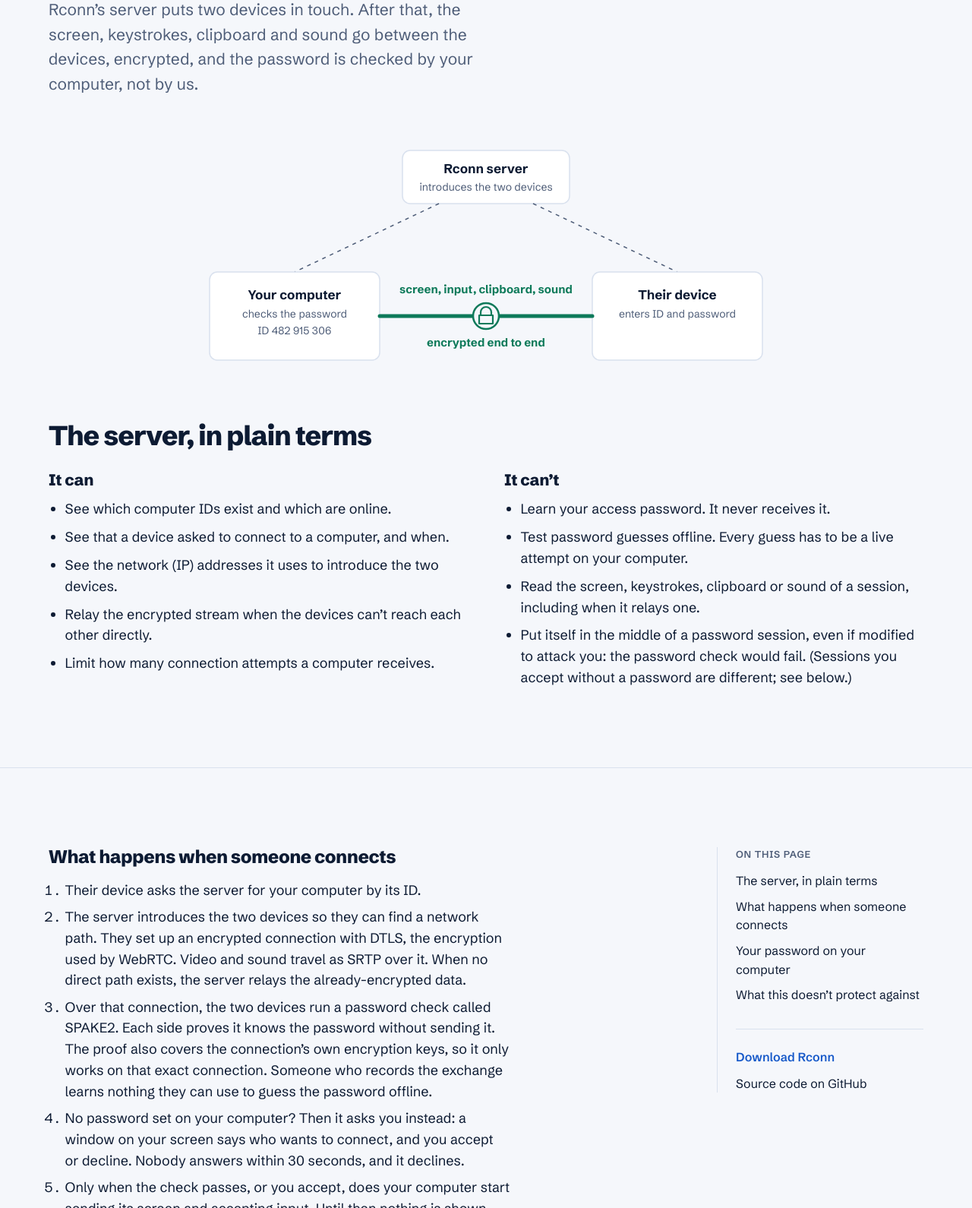
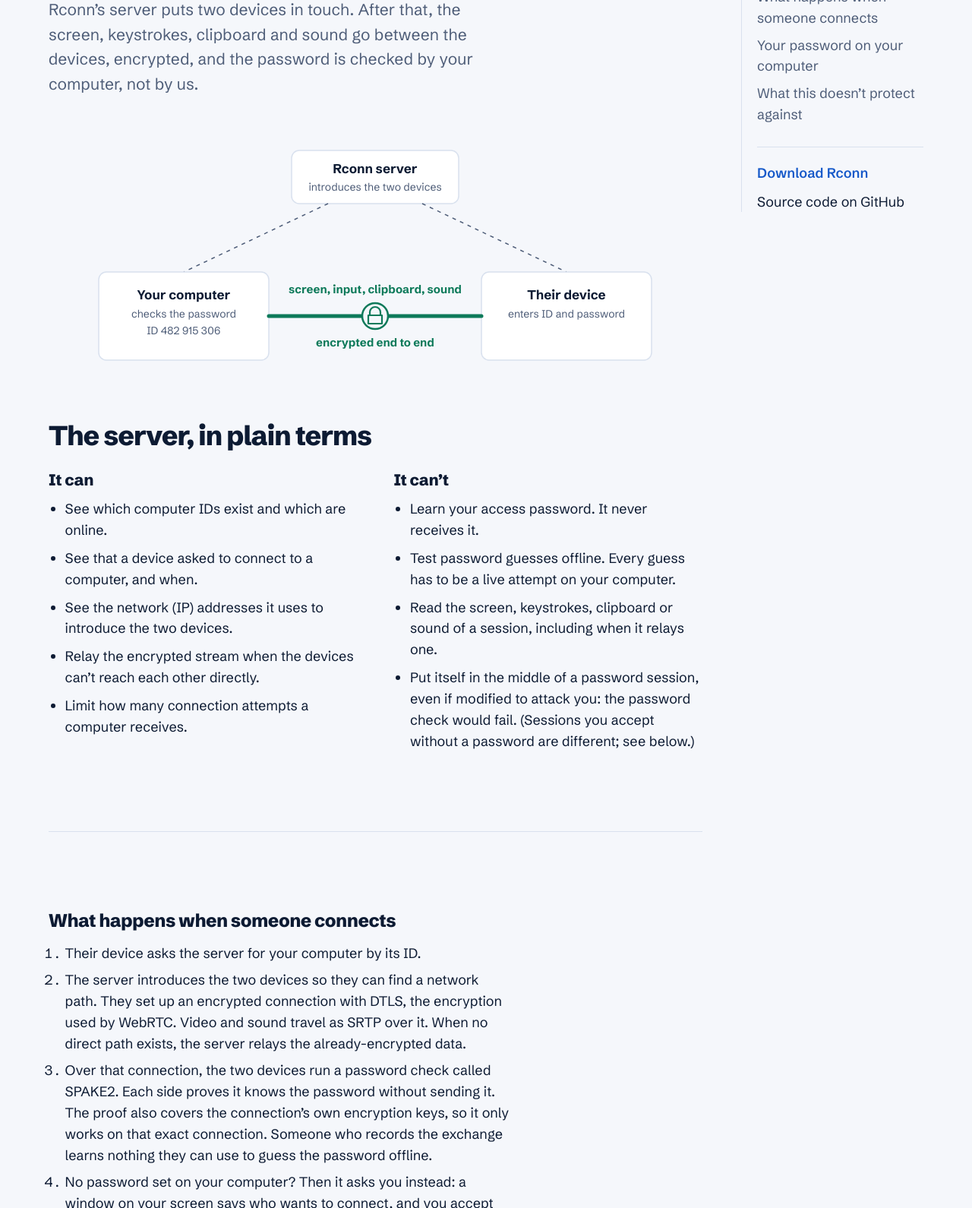
Before and after one commit to MagnetonLabs/rconn, an Astro site in the folder website/: page /security in a window 1280 px wide. Shown: the part 231-1821 px from the top of the page at 76% size. Built offline with nearby package versions, Linux system fonts and the light colour scheme; Astro itself is replaced by a stand-in of ours; a web font is replaced by a local one.

Commit message:
Website: 'On this page' rail spans the whole text page, starts level with the title, stays sticky and highlights the section being read; on narrow screens a collapsed list under the title

```diff
--- a/website/src/components/DocAside.astro
+++ b/website/src/components/DocAside.astro
@@ -1,19 +1,31 @@
 ---
-/** Wide screens: a sticky column beside the text with this page's sections and the
- *  next steps. Hidden on narrow screens, where the text uses the full width. */
+/** "On this page" for text pages. Wide screens: a sticky rail on the right, level with
+ *  the title, that highlights the section being read. Narrow screens: a collapsed list
+ *  under the title. Rendered by the layout around the whole page. */
 interface Props {
   sections: { id: string; label: string }[];
+  variant: 'rail' | 'inline';
 }
-const { sections } = Astro.props;
+const { sections, variant } = Astro.props;
+const list = sections.map((s) => ({ ...s, href: `#${s.id}` }));
 ---
 
-<aside class="doc-aside" aria-label="On this page">
-  <p class="doc-aside-title">On this page</p>
-  <ol>
-    {sections.map((s) => <li><a href={`#${s.id}`}>{s.label}</a></li>)}
-  </ol>
-  <div class="doc-aside-box">
-    <a class="doc-aside-cta" href="/download">Download Rconn</a>
-    <a href="https://github.com/MagnetonLabs/rconn">Source code on GitHub</a>
-  </div>
-</aside>
+{variant === 'rail' ? (
+  <aside class="toc-rail" aria-label="On this page">
+    <p class="toc-title">On this page</p>
+    <ol class="toc-list">
+      {list.map((s) => <li><a href={s.href} data-toc-link={s.id}>{s.label}</a></li>)}
+    </ol>
+    <div class="toc-more">
+      <a class="toc-cta" href="/download">Download Rconn</a>
+      <a href="https://github.com/MagnetonLabs/rconn">Source code on GitHub</a>
+    </div>
+  </aside>
+) : (
+  <details class="toc-inline wrap">
+    <summary>On this page</summary>
+    <ol class="toc-list">
+      {list.map((s) => <li><a href={s.href}>{s.label}</a></li>)}
+    </ol>
+  </details>
+)}
--- a/website/src/layouts/Base.astro
+++ b/website/src/layouts/Base.astro
@@ -4,15 +4,18 @@ import fontUrl from '@fontsource-variable/schibsted-grotesk/files/schibsted-grot
 import '../styles/global.css';
 import Header from '../components/Header.astro';
 import Footer from '../components/Footer.astro';
+import DocAside from '../components/DocAside.astro';
 
 interface Props {
   title: string;
   description: string;
   /** Keep drafts out of search results until they are reviewed. */
   noindex?: boolean;
+  /** Text pages: the sections listed under "On this page" (ids of their headings). */
+  toc?: { id: string; label: string }[];
 }
 
-const { title, description, noindex = false } = Astro.props;
+const { title, description, noindex = false, toc } = Astro.props;
 const canonical = new URL(Astro.url.pathname, Astro.site);
 const og = new URL('/og.png', Astro.site);
 const fullTitle = Astro.url.pathname === '/' ? title : `${title} | Rconn`;
@@ -51,8 +54,46 @@ const fullTitle = Astro.url.pathname === '/' ? title : `${title} | Rconn`;
     <a class="skip" href="#main">Skip to content</a>
     <Header />
     <main id="main">
-      <slot />
+      {toc ? (
+        <div class="doc-page">
+          <div class="doc-body">
+            <DocAside sections={toc} variant="inline" />
+            <slot />
+          </div>
+          <DocAside sections={toc} variant="rail" />
+        </div>
+      ) : (
+        <slot />
+      )}
     </main>
+    {toc && (
+      <script>
+        // Highlight the section being read: the last heading that has scrolled past the
+        // top third of the window.
+        const links = [...document.querySelectorAll<HTMLAnchorElement>('[data-toc-link]')];
+        const heads = links
+          .map((a) => document.getElementById(a.dataset.tocLink ?? ''))
+          .filter((h): h is HTMLElement => h !== null);
+        const mark = () => {
+          const line = window.innerHeight / 3;
+          let current = heads[0];
+          for (const h of heads) if (h.getBoundingClientRect().top <= line) current = h;
+          for (const a of links) {
+            if (a.dataset.tocLink === current?.id) a.setAttribute('aria-current', 'location');
+            else a.removeAttribute('aria-current');
+          }
+        };
+        let queued = false;
+        const onScroll = () => {
+          if (queued) return;
+          queued = true;
+          requestAnimationFrame(() => { queued = false; mark(); });
+        };
+        window.addEventListener('scroll', onScroll, { passive: true });
+        window.addEventListener('resize', onScroll);
+        mark();
+      </script>
+    )}
     <Footer />
   </body>
 </html>
--- a/website/src/pages/security.astro
+++ b/website/src/pages/security.astro
@@ -1,11 +1,16 @@
 ---
 import Base from '../layouts/Base.astro';
-import DocAside from '../components/DocAside.astro';
 import PeerDiagram from '../components/PeerDiagram.astro';
 import { version } from '../lib/releases';
 ---
 
 <Base
+  toc={[
+    { id: 'server-title', label: "The server, in plain terms" },
+    { id: 'steps-title', label: "What happens when someone connects" },
+    { id: 'password', label: "Your password on your computer" },
+    { id: 'limits', label: "What this doesn’t protect against" },
+  ]}
   title="Security"
   description="How Rconn connects two devices: the server introduces them, your computer checks the password with SPAKE2, and the session is encrypted end to end with DTLS-SRTP. Including what this doesn't protect against."
 >
@@ -51,7 +56,7 @@ import { version } from '../lib/releases';
   </section>
 
   <section class="band" aria-labelledby="steps-title">
-    <div class="wrap doc"><div class="prose">
+    <div class="wrap"><div class="prose">
       <h2 id="steps-title">What happens when someone connects</h2>
       <ol>
         <li>Their device asks the server for your computer by its ID.</li>
@@ -122,14 +127,6 @@ import { version } from '../lib/releases';
         </li>
       </ul>
     </div>
-      <DocAside
-        sections={[
-        { id: 'server-title', label: "The server, in plain terms" },
-        { id: 'steps-title', label: "What happens when someone connects" },
-        { id: 'password', label: "Your password on your computer" },
-        { id: 'limits', label: "What this doesn’t protect against" },
-        ]}
-      />
     </div>
   </section>
 </Base>
--- a/website/src/styles/global.css
+++ b/website/src/styles/global.css
@@ -249,26 +249,51 @@ pre {
   html { scroll-behavior: smooth; }
 }
 
-/* Text pages: on wide screens the text keeps its readable width and a sticky column
-   beside it lists the page's sections, instead of leaving the right half empty. */
-.doc-aside { display: none; }
+/* Text pages with "On this page". Wide screens: the page (title included) sits beside a
+   sticky rail on the right that starts level with the title. Narrow screens: one column
+   with a collapsed list under the title. */
+.toc-rail { display: none; }
+.toc-list { list-style: none; margin: 0; padding: 0; }
+.toc-list li + li { margin-top: 0.5rem; }
+.toc-inline { margin-bottom: 1.5rem; }
+/* Narrow screens: the collapsed list goes under the page title, not above it. */
+@media (max-width: 63.99rem) {
+  .doc-body { display: flex; flex-direction: column; }
+  .doc-body > .page-head { order: -1; padding-bottom: 1rem; }
+}
+.toc-inline summary {
+  cursor: pointer;
+  font-weight: 600;
+  color: var(--muted);
+  padding: 0.6rem 0;
+  border-block: 1px solid var(--rule);
+}
+.toc-inline .toc-list { padding: 0.75rem 0 0.25rem; }
+.toc-inline a, .toc-rail a { color: inherit; text-decoration: none; }
+.toc-inline a:hover, .toc-rail a:hover, .toc-rail a:focus-visible { color: var(--link); text-decoration: underline; }
 @media (min-width: 64rem) {
-  .doc {
+  .doc-page {
     display: grid;
-    grid-template-columns: minmax(0, var(--measure)) minmax(13rem, 17rem);
-    justify-content: space-between;
-    column-gap: clamp(2.5rem, 6vw, 6rem);
+    grid-template-columns: minmax(0, 1fr) 15rem;
+    column-gap: clamp(2rem, 4vw, 4rem);
+    max-width: calc(var(--wide) + 2 * var(--gutter));
+    margin-inline: auto;
+    padding-inline: var(--gutter);
   }
-  .doc-aside {
+  /* The page's own wrappers already sit inside the grid's padding. */
+  .doc-body > .wrap, .doc-body > section > .wrap { padding-inline: 0; max-width: none; }
+  .doc-body > .band { margin-inline: 0; }
+  .toc-inline { display: none; }
+  .toc-rail {
     display: block;
     position: sticky;
-    top: 6rem;
+    top: 5.5rem;
     align-self: start;
-    padding-left: 1.5rem;
+    margin-top: clamp(3rem, 8vw, 5rem); /* level with the page title */
+    padding-left: 1.25rem;
     border-left: 1px solid var(--rule);
-    font-size: var(--s-16);
   }
-  .doc-aside-title {
+  .toc-title {
     margin: 0 0 0.75rem;
     font-size: 0.8rem;
     font-weight: 600;
@@ -276,16 +301,23 @@ pre {
     text-transform: uppercase;
     color: var(--muted);
   }
-  .doc-aside ol { list-style: none; margin: 0; padding: 0; }
-  .doc-aside li + li { margin-top: 0.55rem; }
-  .doc-aside a { color: inherit; text-decoration: none; }
-  .doc-aside a:hover, .doc-aside a:focus-visible { color: var(--link); text-decoration: underline; }
-  .doc-aside-box {
+  .toc-rail .toc-list a {
+    display: block;
+    margin-left: calc(-1.25rem - 1px);
+    padding-left: calc(1.25rem - 1px);
+    border-left: 2px solid transparent;
+    color: var(--muted);
+  }
+  .toc-rail .toc-list a[aria-current] { color: var(--ink); font-weight: 600; border-left-color: var(--blue); }
+  .toc-more {
     display: grid;
     gap: 0.6rem;
-    margin-top: 2rem;
-    padding-top: 1.5rem;
+    margin-top: 1.75rem;
+    padding-top: 1.25rem;
     border-top: 1px solid var(--rule);
   }
-  .doc-aside .doc-aside-cta { color: var(--link); font-weight: 600; }
+  .toc-rail .toc-cta { color: var(--link); font-weight: 600; }
 }
+
+/* Jumping to a section leaves a little room above its heading. */
+.doc-body h2[id] { scroll-margin-top: 1.5rem; }
```
Also changed, not shown: website/src/pages/self-host.astro (+7 -10 lines).
